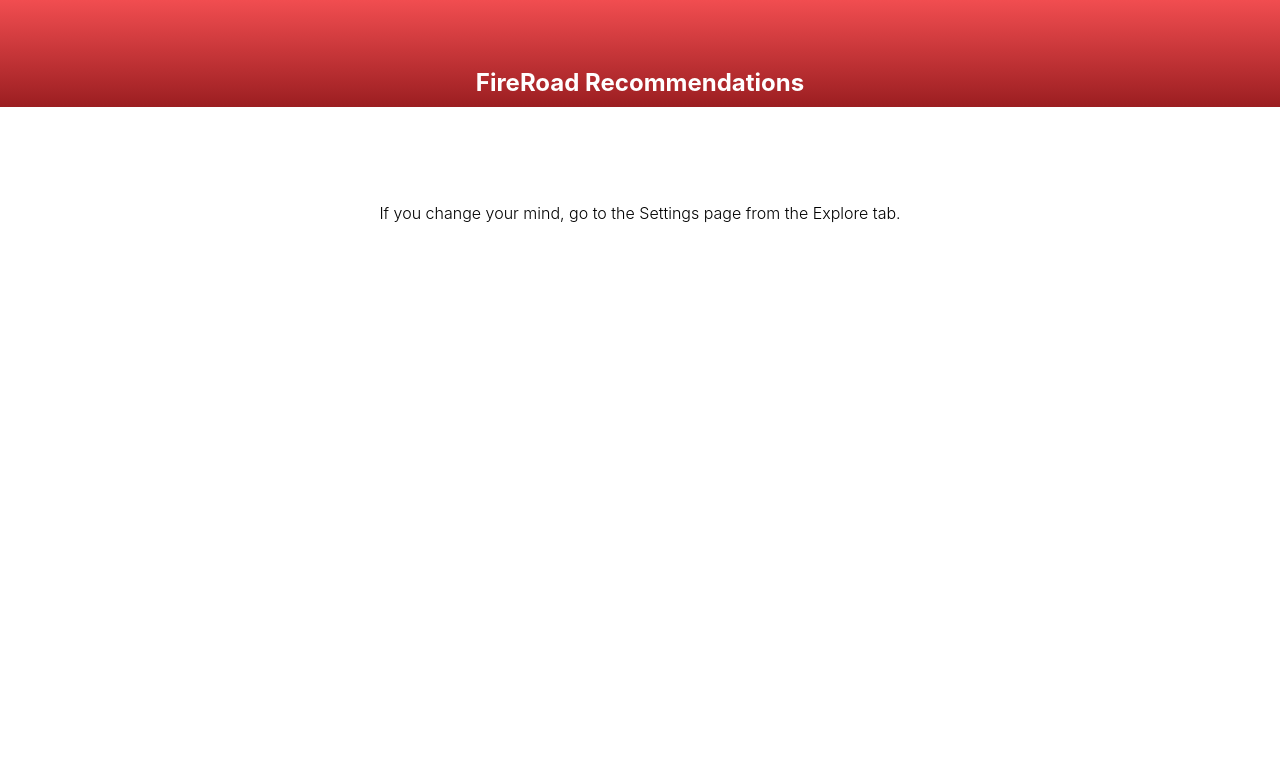
After one commit to venkatesh-sivaraman/fireroad-server, a Django app: page /recommend/decline/ in a window 1280 px wide. The commit adds this page. Shown: the top 783 px of the page. Run offline with Django 3.2, Linux system fonts and the light colour scheme.

Commit message:
Improved signup page; added decline page

```diff
--- /dev/null
+++ b/recommend/templates/recommend/decline.html
@@ -0,0 +1,50 @@
+<html>
+  <head>
+    <meta content='width=device-width, initial-scale=1' name='viewport'/>
+    <style type="text/css">
+    form > :not(button) {
+      display: none;
+    }
+    body {
+      margin: 0;
+      padding: 0;
+      overflow: hidden;
+      font-family: -apple-system, 'Helvetica Neue', sans-serif;
+      text-align: center;
+    }
+    @media screen and (min-width: 480px) {
+      #par {
+        width: 60%;
+        margin: auto;
+      }
+    }
+    @media screen and (max-width: 480px) {
+      #par {
+        padding-left: 25px;
+        padding-right: 25px;
+      }
+    }
+    p {
+      font-weight: 300;
+    }
+    #topbar {
+      background: linear-gradient(#f14d50, #9b1e21);
+      color: white;
+    }
+    #heading {
+      padding: 10px;
+    }
+    </style>
+  </head>
+  <body>
+    <div id="topbar">
+      <h2 id="heading"><br/><br/>FireRoad Recommendations</h2>
+    </div>
+    <br/>
+    <br/>
+    <br/>
+    <div id="par">
+      <p>If you change your mind, go to the Settings page from the Explore tab.</p>
+    </div>
+  </body>
+</html>
--- a/recommend/urls.py
+++ b/recommend/urls.py
@@ -1,11 +1,14 @@
 from django.conf.urls import url
 
 from . import views
+
+from django.views.generic import TemplateView
 
 urlpatterns = [
     url('rate/', views.rate, name='rate'),
     url('get/', views.get, name='get'),
     url('verify/', views.verify, name='verify'),
     url('new_user/', views.new_user, name='new_user'),
-    url('signup/', views.signup, name='signup')
+    url('signup/', views.signup, name='signup'),
+    url('decline/', TemplateView.as_view(template_name='recommend/decline.html'), name='decline'),
 ]
```
Also changed, not shown: recommend/templates/recommend/signup.html (+60 -4 lines).
